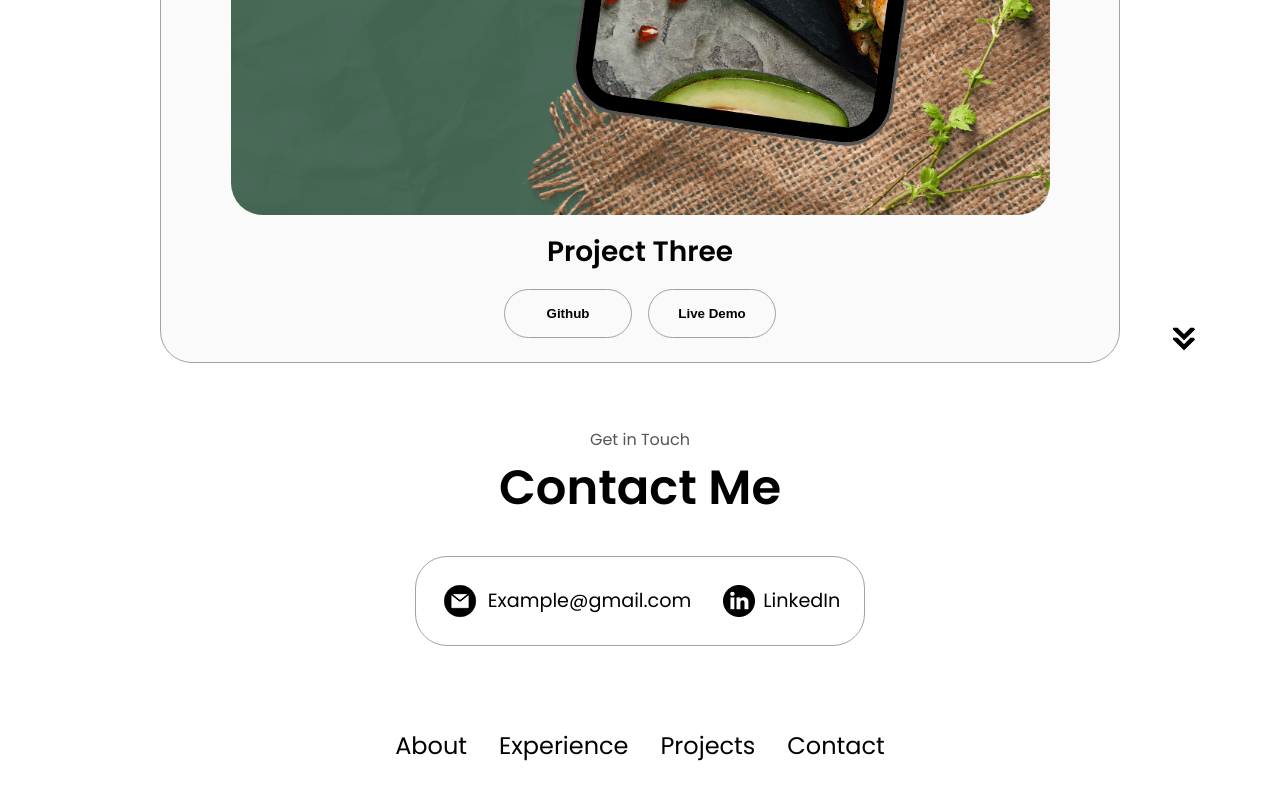
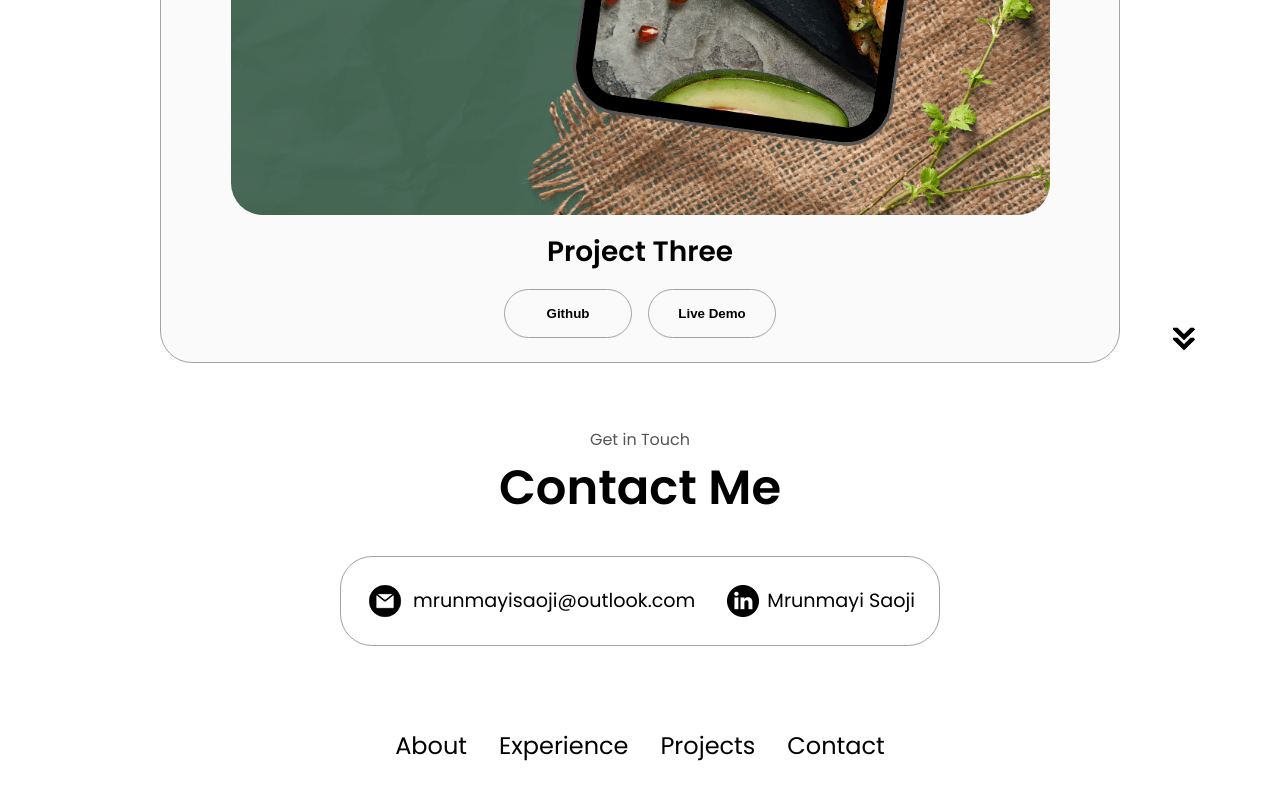
Before and after one commit to Mrunmayisaoji/mrunmayisaoji.github.io, a plain HTML site: page index.html in a window 1280 px wide. Shown: the part 3800-4600 px from the top of the page. Drawn offline with Linux system fonts and the light colour scheme.

Commit message:
Update index.html

```diff
--- a/index.html
+++ b/index.html
@@ -352,7 +352,7 @@
             alt="Email icon"
             class="icon contact-icon email-icon"
           />
-          <p><a href="mailto:examplemail@gmail.com">Example@gmail.com</a></p>
+          <p><a href="mrunmayisaoji@outlook.com">mrunmayisaoji@outlook.com</a></p>
         </div>
         <div class="contact-info-container">
           <img
@@ -360,7 +360,7 @@
             alt="LinkedIn icon"
             class="icon contact-icon"
           />
-          <p><a href="https://www.linkedin.com">LinkedIn</a></p>
+          <p><a href="https://www.linkedin.com/in/mrunmayi-saoji/">Mrunmayi Saoji</a></p>
         </div>
       </div>
     </section>
```
